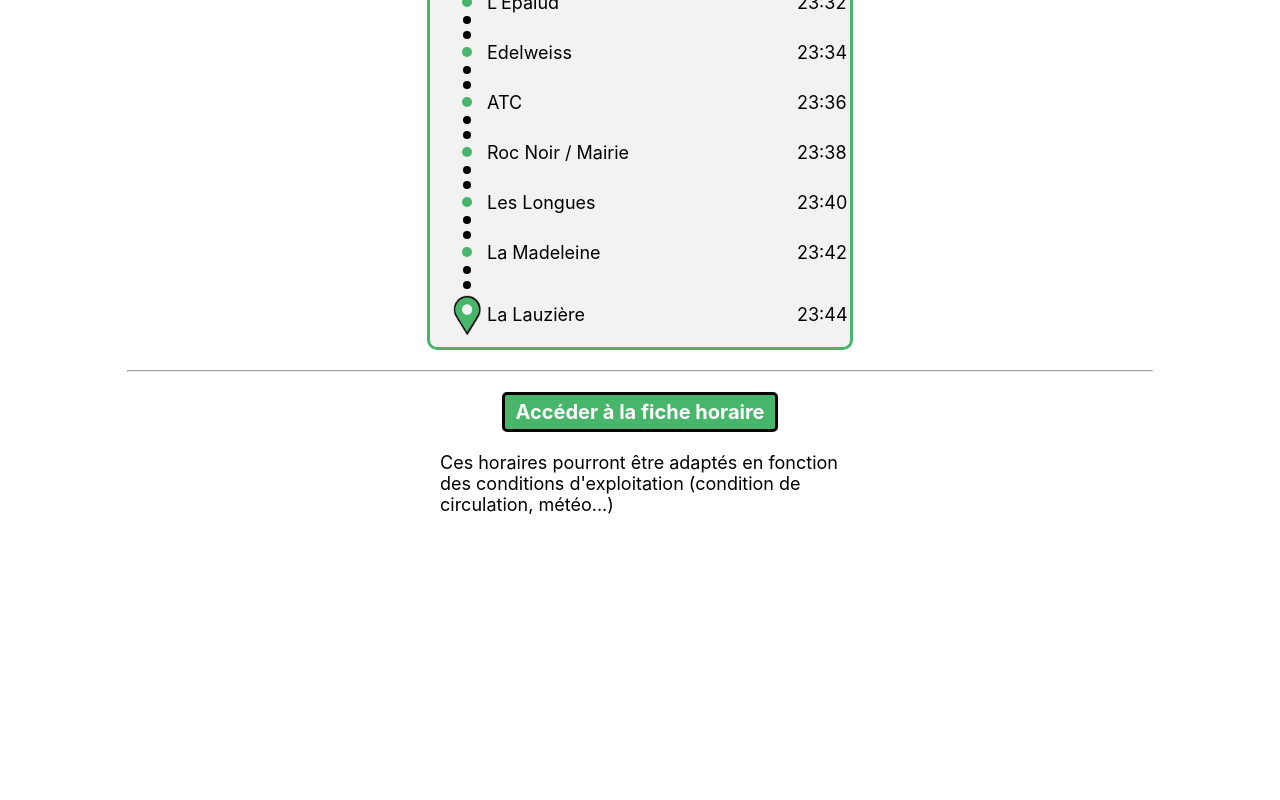
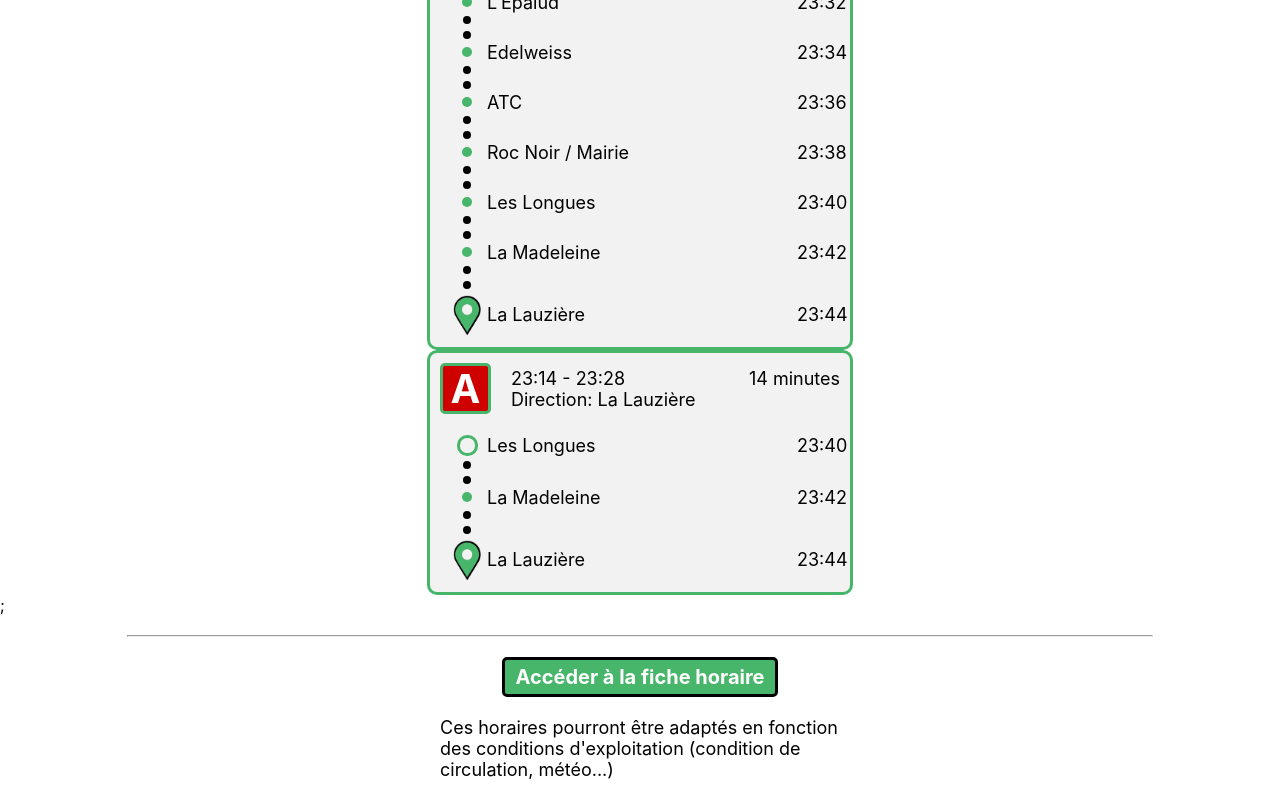
Before and after one commit to QuentinRCR/shuttle-time-display, a React (Create React App) app: page / in a window 1280 px wide. Shown: the part 658-1458 px from the top of the page. Before the commit the page ends 1193 px from the top, so only its background shows below. Built offline with nearby package versions, Linux system fonts and the light colour scheme.

Commit message:
add the possibility to have several result card

```diff
--- a/src/App.js
+++ b/src/App.js
@@ -5,6 +5,51 @@ import ChoiceRide from "./components/choiceRide"
 import ResultBox from "./components/resultBox"
 
 function App() {
+  let listStopDetails = [[
+    {
+        "stop": "Le Planet",
+        "stopTime": "23:30"
+    },
+    {
+        "stop": "L'Epalud",
+        "stopTime": "23:32"
+    },
+    {
+        "stop": "Edelweiss",
+        "stopTime": "23:34"
+    },
+    {
+        "stop": "ATC",
+        "stopTime": "23:36"
+    },
+    {
+        "stop": "Roc Noir / Mairie",
+        "stopTime": "23:38"
+    },
+    {
+        "stop": "Les Longues",
+        "stopTime": "23:40"
+    },
+    {
+        "stop": "La Madeleine",
+        "stopTime": "23:42"
+    },
+    {
+        "stop": "La Lauzière",
+        "stopTime": "23:44"
+    }
+],[{
+  "stop": "Les Longues",
+  "stopTime": "23:40"
+},
+{
+  "stop": "La Madeleine",
+  "stopTime": "23:42"
+},
+{
+  "stop": "La Lauzière",
+  "stopTime": "23:44"
+}]];
   return (
     <div className="App">
       <header className="App-header">
@@ -18,7 +63,10 @@ function App() {
       <main className="main">
         <ChoiceRide></ChoiceRide>
         <hr />
-        <ResultBox></ResultBox>
+        {listStopDetails?.map((stopDetails)=>
+          <ResultBox stopDetails={stopDetails}></ResultBox>
+        )};
+
       </main>
       <footer>
         <hr />
--- a/src/components/resultBox.js
+++ b/src/components/resultBox.js
@@ -5,42 +5,8 @@ import React from 'react';
 
 
 
-function resultBox() {
-    const stopDetails = [
-        {
-            "stop": "Le Planet",
-            "stopTime": "23:30"
-        },
-        {
-            "stop": "L'Epalud",
-            "stopTime": "23:32"
-        },
-        {
-            "stop": "Edelweiss",
-            "stopTime": "23:34"
-        },
-        {
-            "stop": "ATC",
-            "stopTime": "23:36"
-        },
-        {
-            "stop": "Roc Noir / Mairie",
-            "stopTime": "23:38"
-        },
-        {
-            "stop": "Les Longues",
-            "stopTime": "23:40"
-        },
-        {
-            "stop": "La Madeleine",
-            "stopTime": "23:42"
-        },
-        {
-            "stop": "La Lauzière",
-            "stopTime": "23:44"
-        }
-    ];
-
+function resultBox(stopDetails) {
+    stopDetails=Object.values(stopDetails)[0]; //transform object to array
     return (
         <div className='component'>
             <div className='mainbox'>
```
